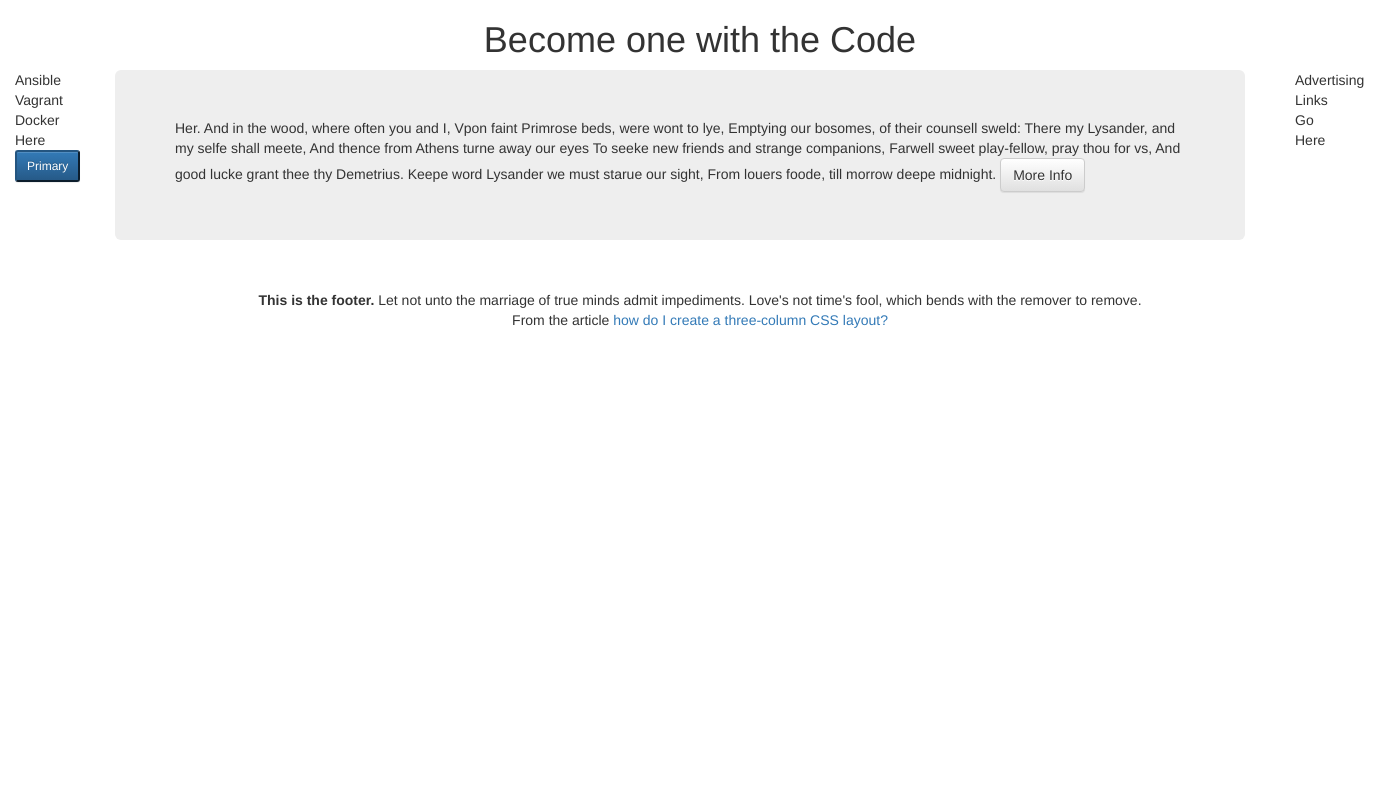
After one commit to becomeonewiththecode/website, a PHP site: page /template.html in a window 1400 px wide. The commit adds this page. Run offline with PHP 8.4, Linux system fonts and the light colour scheme.

Commit message:
new css themes, rename index.html to template.html

```diff
--- a/css/custom.css
+++ b/css/custom.css
@@ -20,19 +20,19 @@ text-align: left;
 .left {
   float: left;
   padding: 0px 10px 0px 0px;
-  width: 90px;
+  width: 100px;
 }
 
 .middle {
   top: 10px;
   margin-left: 100px;
-  margin-right: 100px;
+  margin-right: 140px;
 }
 
 .right {
   float: right;
   padding: 0px 10px 0px 10px;
-  width: 90px;
+  width: 100px;
 }
 
 .footer {
--- /dev/null
+++ b/template.html
@@ -0,0 +1,59 @@
+<!doctypte html>
+<html>
+<head>
+    <meta charset="utf-8">
+    <meta name="viewport" content="width=device-width, initial-scale=1.0">
+    <title> Become one with the Code</title>
+    <link href="css/bootstrap.min.css" rel="stylesheet">
+    <link href="css/bootstrap.css" rel="stylesheet">
+    <link href="css/bootstrap-theme.css" rel="stylesheet">
+    <link href="css/custom.css" rel="stylesheet">
+</head>
+<body>
+
+<div class="heading">
+  <h1>Become one with the Code</h1>
+</div>
+
+<div class="container">
+
+  <div class="left">
+    Ansible<br>
+    Vagrant<br>
+    Docker<br>
+    Here
+    <button type="submit" class = "btn-primary btn-sm">Primary</button>
+  </div>
+
+  <div class="right">
+    Advertising<br>
+    Links<br>
+    Go<br>
+    Here
+  </div>
+
+  <div class="middle">
+
+    <div class="jumbotron">
+      Her. And in the wood, where often you and I, Vpon faint Primrose beds, were wont to lye, Emptying our bosomes, of their counsell sweld:
+      There my Lysander, and my selfe shall meete, And thence from Athens turne away our eyes To seeke new friends and strange companions,
+      Farwell sweet play-fellow, pray thou for vs, And good lucke grant thee thy Demetrius. Keepe word Lysander we must starue our sight,
+      From louers foode, till morrow deepe midnight.
+      <a href="#" class="btn btn-default btl-lg" role="button">More Info</a>
+    </div>
+  </div>
+
+</div>
+
+<div class="footer">
+  <b>This is the footer.</b>
+  Let not unto the marriage of true minds
+  admit impediments. Love's not time's fool, which bends with the
+  remover to remove.
+  <p>
+  From the article <a href="/newfaq/creating/threecolumnlayout.html">how do I
+  create a three-column CSS layout?</a>
+</div>
+
+</body>
+</html>
```
Also changed, not shown: css/three-column.css (added, +27 -0 lines), git.html (+72 -37 lines).
